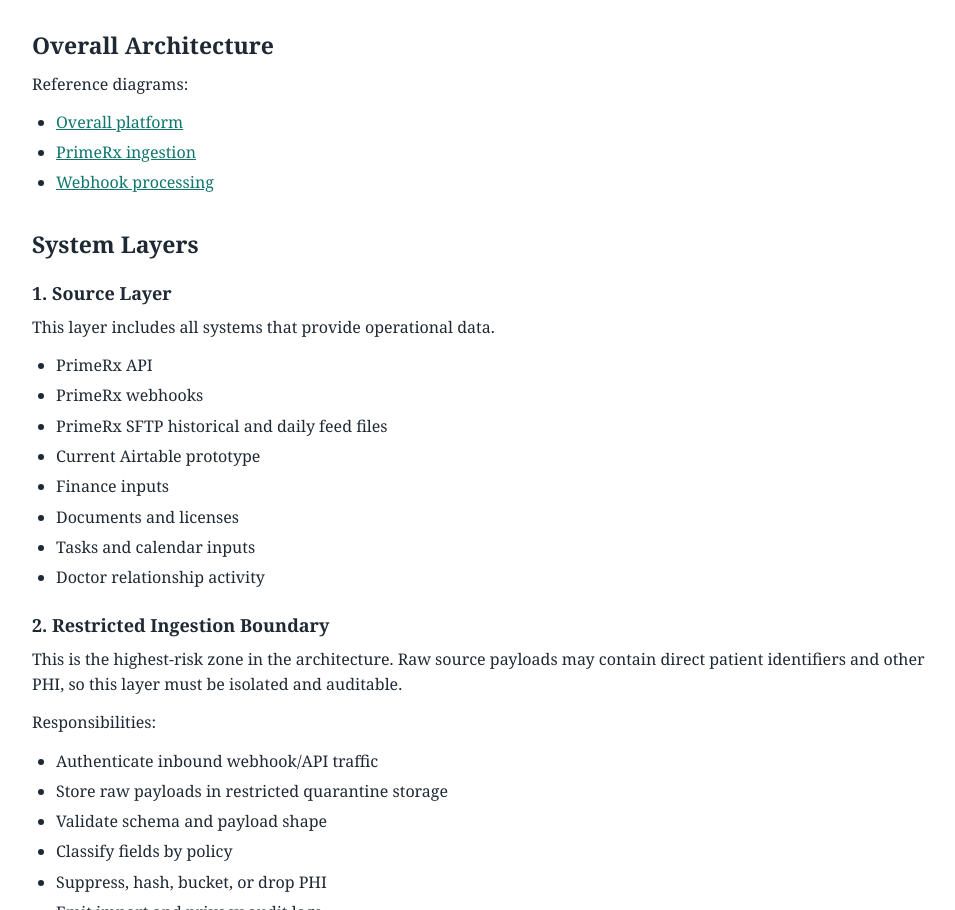
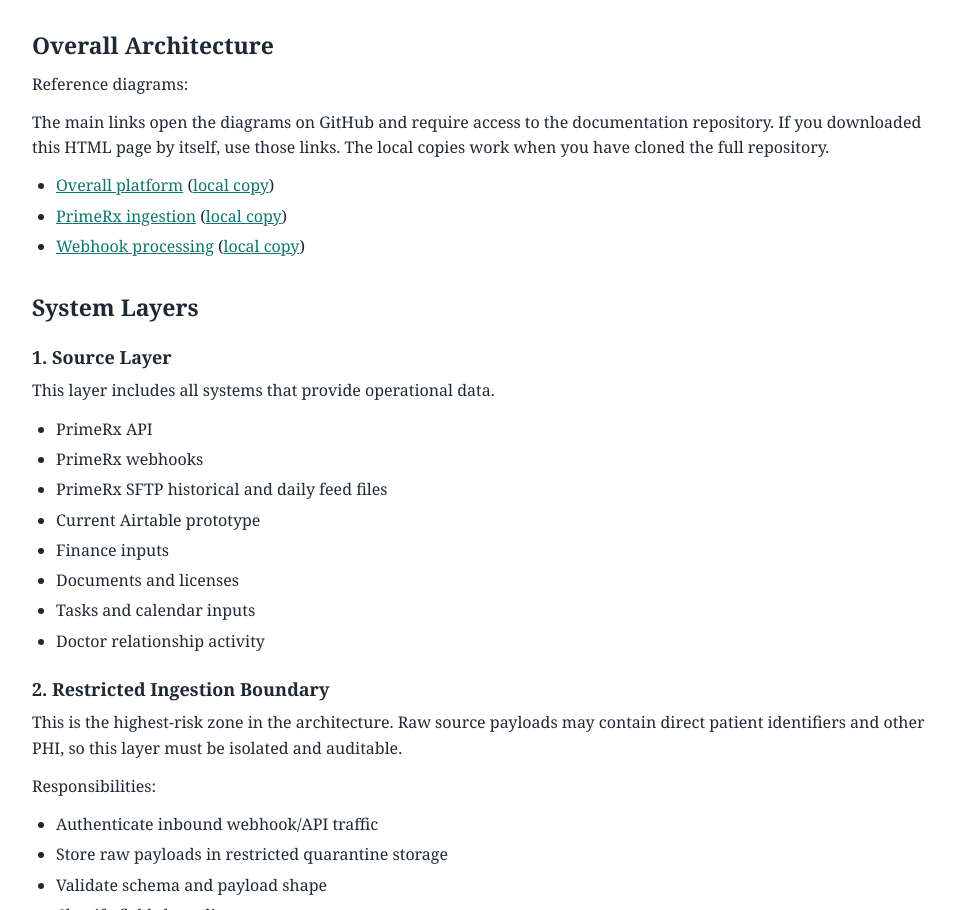
Before and after one commit to analyticalrx/analytical-rx-documentation, a plain HTML site: page architecture/high-level-design.html in a window 1280 px wide. Shown: the part 992-1902 px from the top of the page, without its empty margins (68-1023 px from the left). Drawn offline with Linux system fonts and the light colour scheme.

Commit message:
Fix diagram links for standalone onboarding HTML

```diff
--- a/architecture/high-level-design.html
+++ b/architecture/high-level-design.html
@@ -203,10 +203,11 @@
       </ol>
       <h2 id="overall-architecture">Overall Architecture</h2>
       <p>Reference diagrams:</p>
+      <p>The main links open the diagrams on GitHub and require access to the documentation repository. If you downloaded this HTML page by itself, use those links. The local copies work when you have cloned the full repository.</p>
       <ul>
-      <li><a href="../diagrams/overall-platform.svg">Overall platform</a></li>
-      <li><a href="../diagrams/primerx-ingestion.svg">PrimeRx ingestion</a></li>
-      <li><a href="../diagrams/webhook-processing.svg">Webhook processing</a></li>
+      <li><a href="https://github.com/analyticalrx/analytical-rx-documentation/blob/main/diagrams/overall-platform.svg">Overall platform</a> (<a href="../diagrams/overall-platform.svg">local copy</a>)</li>
+      <li><a href="https://github.com/analyticalrx/analytical-rx-documentation/blob/main/diagrams/primerx-ingestion.svg">PrimeRx ingestion</a> (<a href="../diagrams/primerx-ingestion.svg">local copy</a>)</li>
+      <li><a href="https://github.com/analyticalrx/analytical-rx-documentation/blob/main/diagrams/webhook-processing.svg">Webhook processing</a> (<a href="../diagrams/webhook-processing.svg">local copy</a>)</li>
       </ul>
       <h2 id="system-layers">System Layers</h2>
       <h3 id="1-source-layer">1. Source Layer</h3>
```
Also changed, not shown: 1 other file.
